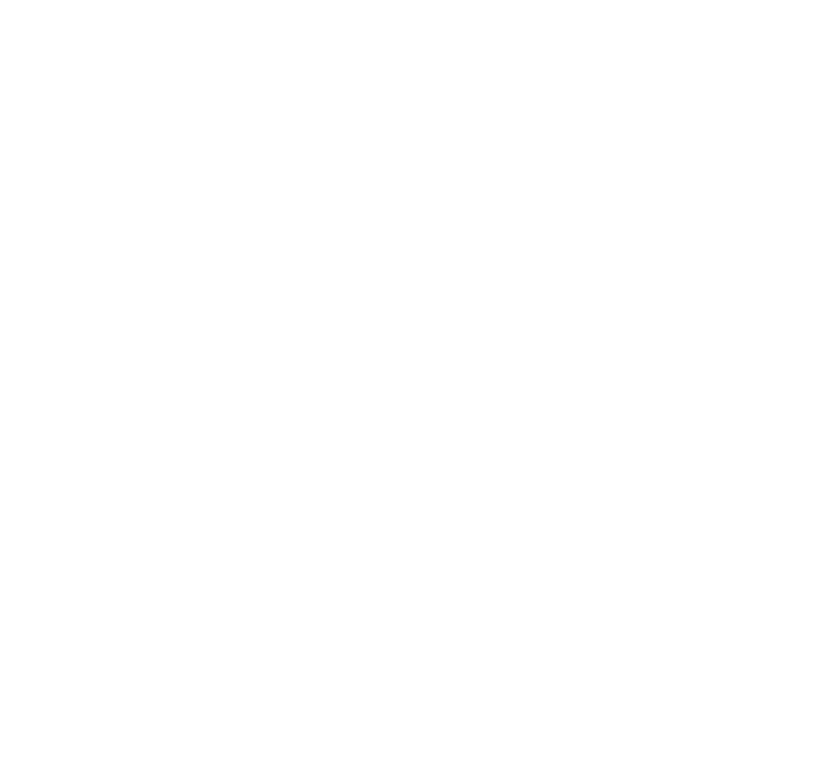
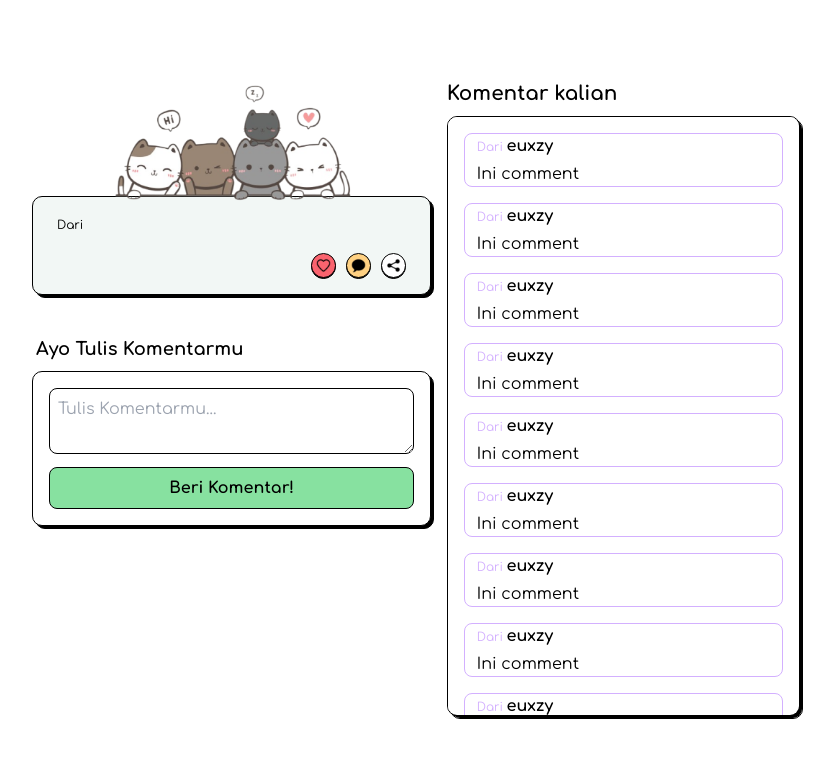
Before and after one commit to euxzy/ceritain, a Nuxt app: page /Post/1 in a window 1280 px wide. Before the commit this address had no page. Shown: the top 758 px of the page, without its empty margins (224-1058 px from the left). Built offline with nearby package versions, Linux system fonts and the light colour scheme; a web font is replaced by a local one.

Commit message:
[ + ] comments

```diff
--- /dev/null
+++ b/components/Comment.vue
@@ -0,0 +1,6 @@
+<template>
+  <section class="mb-4 border border-accent-4 rounded-lg px-3">
+    <p class="text-xs mb-1 text-accent-4">Dari <span class="text-base text-black font-bold">euxzy</span></p>
+    <p>Ini comment</p>
+  </section>
+</template>
--- /dev/null
+++ b/components/FormComment.vue
@@ -0,0 +1,13 @@
+<template>
+  <section class="border border-black rounded-lgm drop-shadow-br bg-white">
+    <form class="p-4">
+      <textarea
+        name="comment"
+        id="comment"
+        placeholder="Tulis Komentarmu..."
+        class="outline-none border border-black w-full rounded-lg p-2 min-h-[2rem] mb-1.5"
+      ></textarea>
+      <button class="w-full text-center bg-accent-9 rounded-lg border border-black py-2 font-bold">Beri Komentar!</button>
+    </form>
+  </section>
+</template>
--- /dev/null
+++ b/pages/Post/[slug].vue
@@ -0,0 +1,34 @@
+<template>
+  <section class="container">
+    <div class="pt-20 flex justify-between">
+      <div class="w-[52%]">
+        <div class="z-20 relative">
+          <div class="w-72 mx-auto -mb-[9.3px]">
+            <img class="w-full drop-shadow-wt" src="~/assets/images/cats.png" alt="Ceritain">
+          </div>
+        </div>
+        <div class="w-full z-10 relative">
+          <PostCard />
+
+          <p class="mt-10 mb-2 font-bold text-lg ms-1">Ayo Tulis Komentarmu</p>
+          <FormComment />
+        </div>
+      </div>
+      <div class="w-[46%]">
+        <p class="mb-2 font-bold text-xl">Komentar kalian</p>
+        <div class="bg-white rounded-lgm drop-shadow-br border border-black p-4 max-h-[75vh] overflow-y-scroll">
+          <Comment />
+          <Comment />
+          <Comment />
+          <Comment />
+          <Comment />
+          <Comment />
+          <Comment />
+          <Comment />
+          <Comment />
+          <Comment />
+        </div>
+      </div>
+    </div>
+  </section>
+</template>
```
